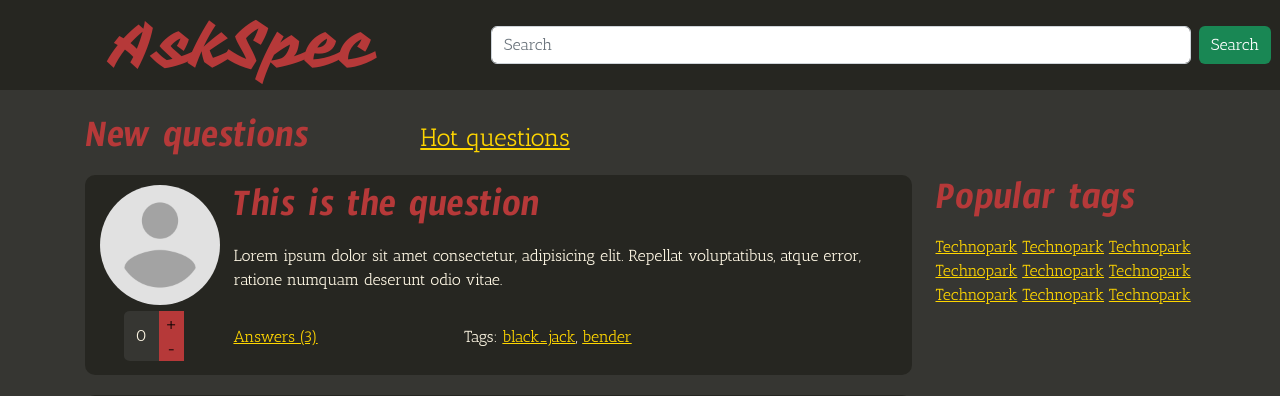
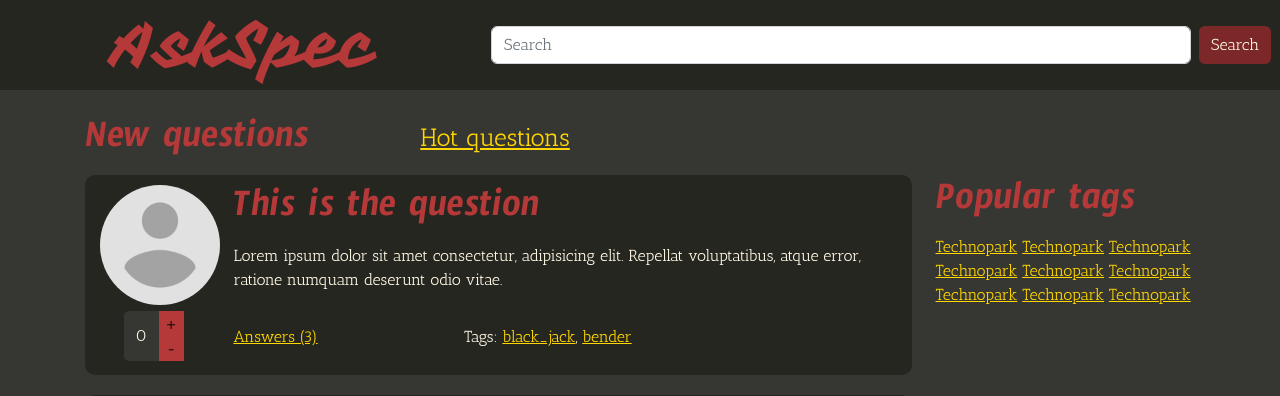
Before and after one commit to Jarozin/Technopark_Web, a Python web app: template template/index.html in a window 1280 px wide, with the pointer over the restyled element. Shown: the top 396 px of the page. Run offline with Jinja, Linux system fonts and the light colour scheme; the template is opened without the code that fills it, so the values that code supplies are empty.

Commit message:
change search hover color

```diff
--- a/static/css/main_page.css
+++ b/static/css/main_page.css
@@ -195,6 +195,12 @@ a.page-link {
     border: 0px;
 }
 
+button.search-button:hover {
+    color:#FDF6E3;
+    background-color: #7c2828;
+    border: 0px;
+}
+
 .pagination li a{
     color:#FFD600;
 }
```
